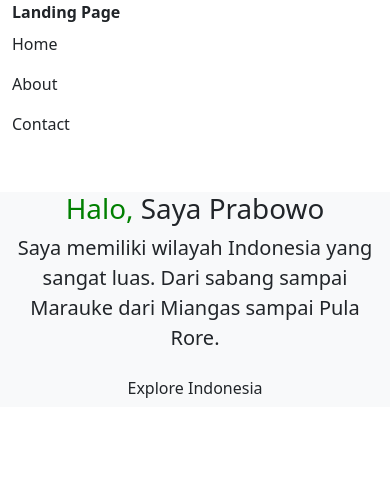
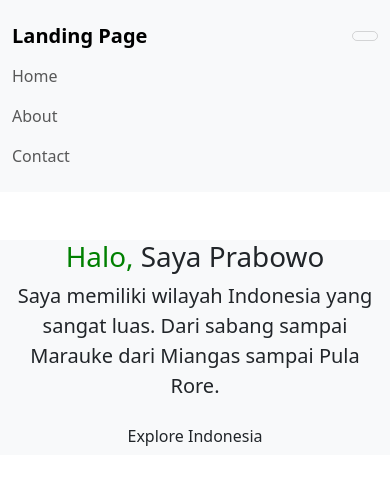
Before and after one commit to aqilaadriana/Portofolio-KhansaAdrianaAqila, a plain HTML site: page index.html in a window 390 px wide. Drawn offline with nearby package versions, Linux system fonts and the light colour scheme.

Commit message:
Update index.html

```diff
--- a/index.html
+++ b/index.html
@@ -1,18 +1,18 @@
 <html>                                                                                                                                                                                                                                                                                                                                         <htlm>
   <head>
     <title>Landing Page</title>
-    <link rel ="icon" href="merahputih.jpg">
+    <link rel="icon" type="image/jpg" href="merahputih.jpg">
      <link href="https://cdn.jsdelivr.net/npm/bootstrap@5.3.8/dist/css/bootstrap.min.css" rel="stylesheet" integrity="sha384-sRIl4kxILFvY47J16cr9ZwB07vP4J8+LH7qKQnuqkuIAvNWLzeN8tE5YBujZqJLB" crossorigin="anonymous">
   </head>
   <body>
-    <!-- Navigasi/Navbar -->
-    <nav classs="navbar navbar-expand-lg navbar-light bg-light py-3 fixed-stop">
+    <!-- Navbar/Navigasi -->
+    <nav class="navbar navbar-expand-lg navbar-light bg-light py-3 fixed-stop">
       <div class="container">
         <a href="#" class="navbar-brand"> <b>Landing Page</b> </a>
 
         <button class="navbar-toggler"
           type="button"
-          data-bs-toggle+"collapse"
+          data-bs-toggle="collapse"
           data-bs-target="#navmenu">
           <span classs="navbar-toggler-icon"> </span>
         </button>
```
